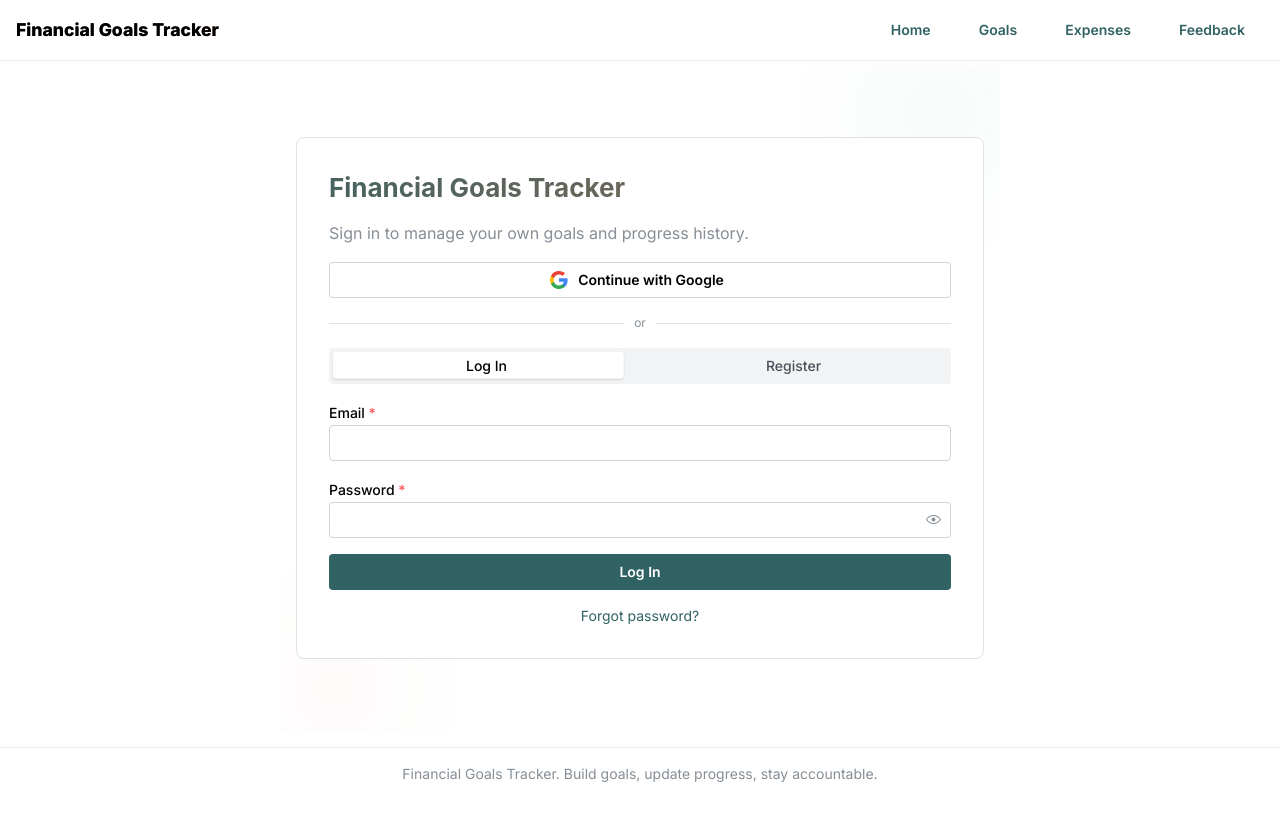
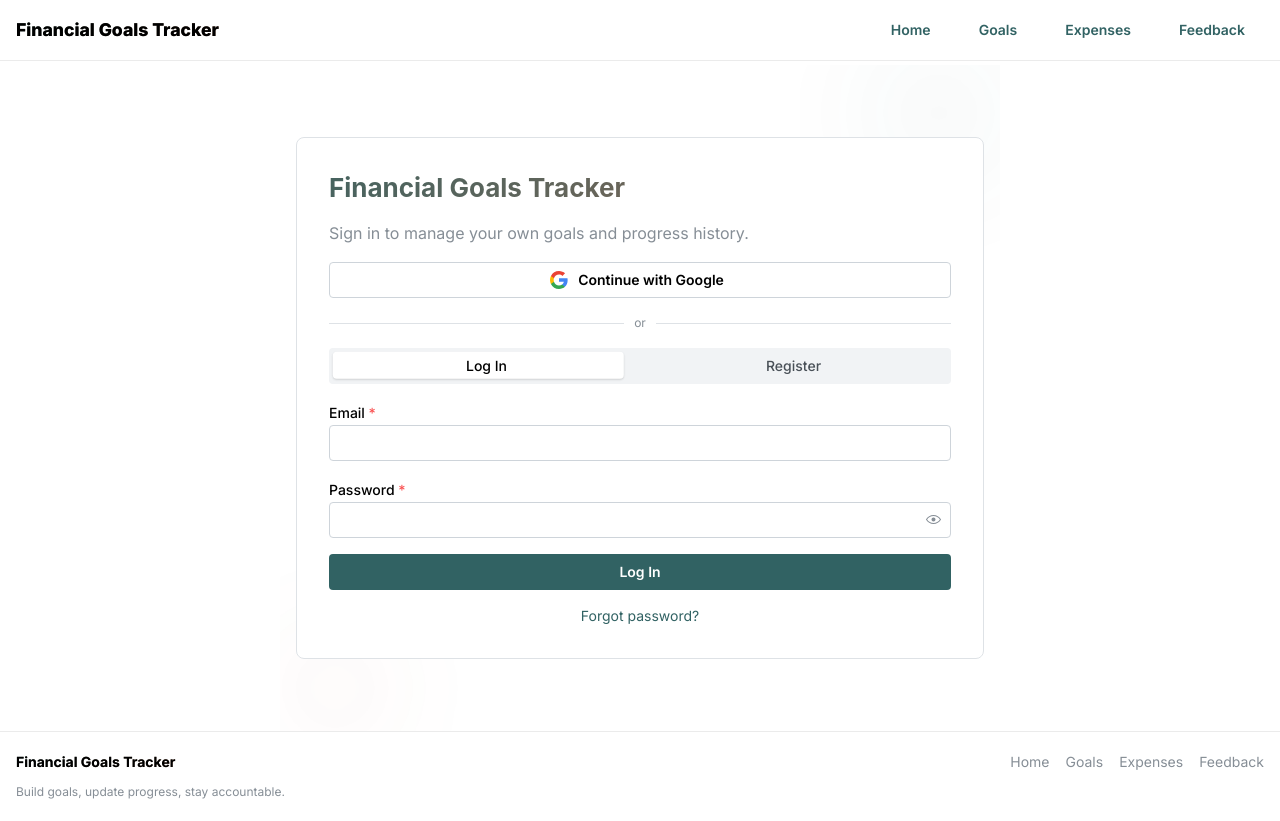
Before and after one commit to vladsosnov/personal-finance-tracker, a Next.js app in the folder frontend/: page /auth in a window 1280 px wide. Before the commit the page ends 800 px from the top, so only its background shows below. Built offline with nearby package versions, Linux system fonts and the light colour scheme; no server answers.

Commit message:
Update footer; bug fixes

```diff
--- a/frontend/src/features/auth/components/auth-view.tsx
+++ b/frontend/src/features/auth/components/auth-view.tsx
@@ -32,7 +32,7 @@ export const AuthView = ({
   onSubmit,
 }: AuthViewProps) => {
   return (
-    <Container size="sm" py={72} className={styles.authWrapper}>
+    <Container size="sm" py={{ base: 32, sm: 72 }} className={styles.authWrapper}>
       <div className={styles.orbContainer}>
         <div className={`${styles.orb} ${styles.orbBlue}`} />
         <div className={`${styles.orb} ${styles.orbViolet}`} />
--- a/frontend/src/shared/components/footer.tsx
+++ b/frontend/src/shared/components/footer.tsx
@@ -1,12 +1,36 @@
-import { Container, Text } from "@mantine/core";
+import Link from "next/link";
+import { Anchor, Container, Group, Stack, Text } from "@mantine/core";
+import { APP_ROUTES } from "@/shared/constants/routes";
+import anim from "@/shared/styles/page-animations.module.css";
+
+const footerLinks = [
+  { href: APP_ROUTES.home, label: "Home" },
+  { href: APP_ROUTES.dashboard, label: "Goals" },
+  { href: APP_ROUTES.expenses, label: "Expenses" },
+  { href: APP_ROUTES.feedback, label: "Feedback" },
+] as const;
 
 export const Footer = () => {
   return (
     <footer className="app-footer">
-      <Container size="lg" py="md">
-        <Text size="sm" c="dimmed" ta="center">
-          Financial Goals Tracker. Build goals, update progress, stay accountable.
-        </Text>
+      <Container size="xl" py="lg">
+        <Stack gap="sm">
+          <Group justify="space-between" align="center" wrap="wrap">
+            <Text fw={700} size="sm" className={anim.headerBrand}>
+              Financial Goals Tracker
+            </Text>
+            <Group gap="md" component="nav" aria-label="Footer navigation">
+              {footerLinks.map(({ href, label }) => (
+                <Anchor key={href} component={Link} href={href} size="sm" c="dimmed" underline="hover">
+                  {label}
+                </Anchor>
+              ))}
+            </Group>
+          </Group>
+          <Text size="xs" c="dimmed">
+            Build goals, update progress, stay accountable.
+          </Text>
+        </Stack>
       </Container>
     </footer>
   );
```
Also changed, not shown: frontend/src/features/dashboard/components/GoalDetailHeader.tsx (+12 -10 lines), frontend/src/features/dashboard/components/dashboard-client.tsx (+5 -5 lines), frontend/src/features/dashboard/components/goals-list.tsx (+9 -6 lines), 1 other file (tests, documents, lock files or other folders).
